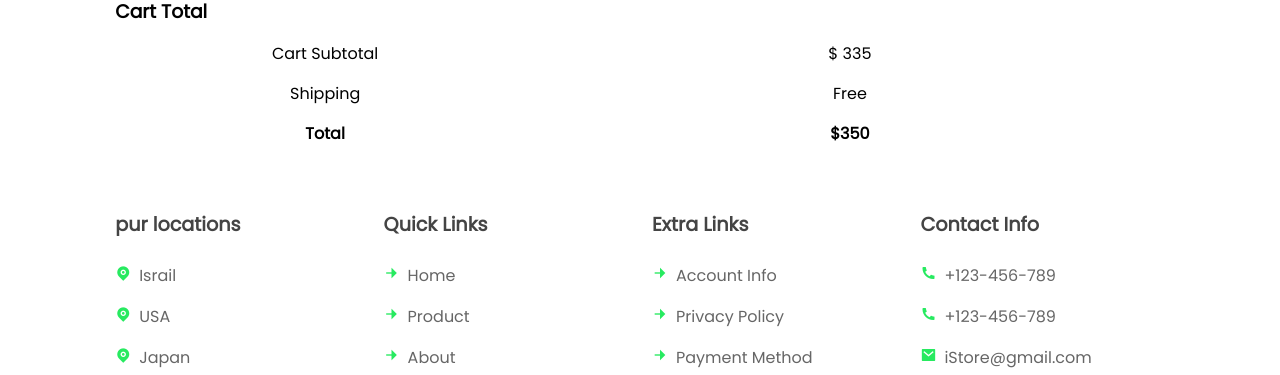
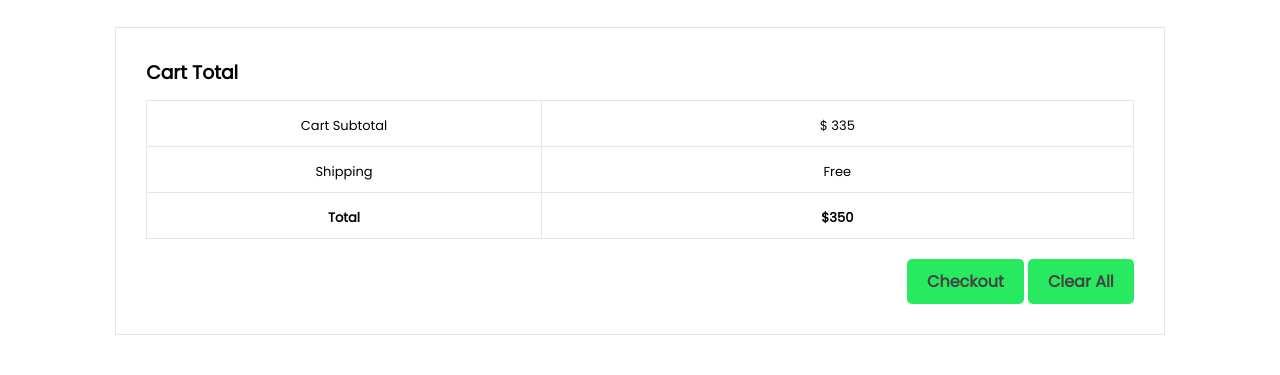
Before and after one commit to CA-G12/Ecommerce-Team-10, a plain HTML site: page cart.html in a window 1280 px wide. Shown: the part 319-694 px from the top of the page. Drawn offline with nearby package versions, Linux system fonts and the light colour scheme.

Commit message:
adding style for cart page

```diff
--- a/CSS/index.css
+++ b/CSS/index.css
@@ -200,6 +200,38 @@ nav.navbar.navbar-bottom {
     padding-top: 15px;
 }
 
+.total-cart {
+    width: 100%;
+    margin: auto;
+    margin-bottom: 30px;
+    border: 1px solid #e2e9e1;
+    padding: 30px;
+    margin-top: 30px;
+}
+.total-cart table {
+    border-collapse: collapse;
+    width: 100%;
+    margin-bottom: 20px;
+}
+
+.total-cart table td {
+    width: 50%;
+    border: 1px solid #e2e9e1;
+    padding: 10px;
+    font-size: 13px;
+}
+.total-cart h3 {
+    padding-bottom: 13px;
+}
+.total-cart .buttons {
+    display: flex;
+    justify-content: flex-end;
+}
+
+
+
+
+
 /* footer style  */
 .footer {
     padding: 1.5rem 9%;
--- a/cart.html
+++ b/cart.html
@@ -114,6 +114,10 @@
                     <td><strong>$350</strong></td>
                 </tr>
             </table>
+            <div class="buttons">
+                <button class="btn">Checkout</button>
+                <button class="btn">Clear All</button>
+            </div>
         </div>
     </section>
 
```
